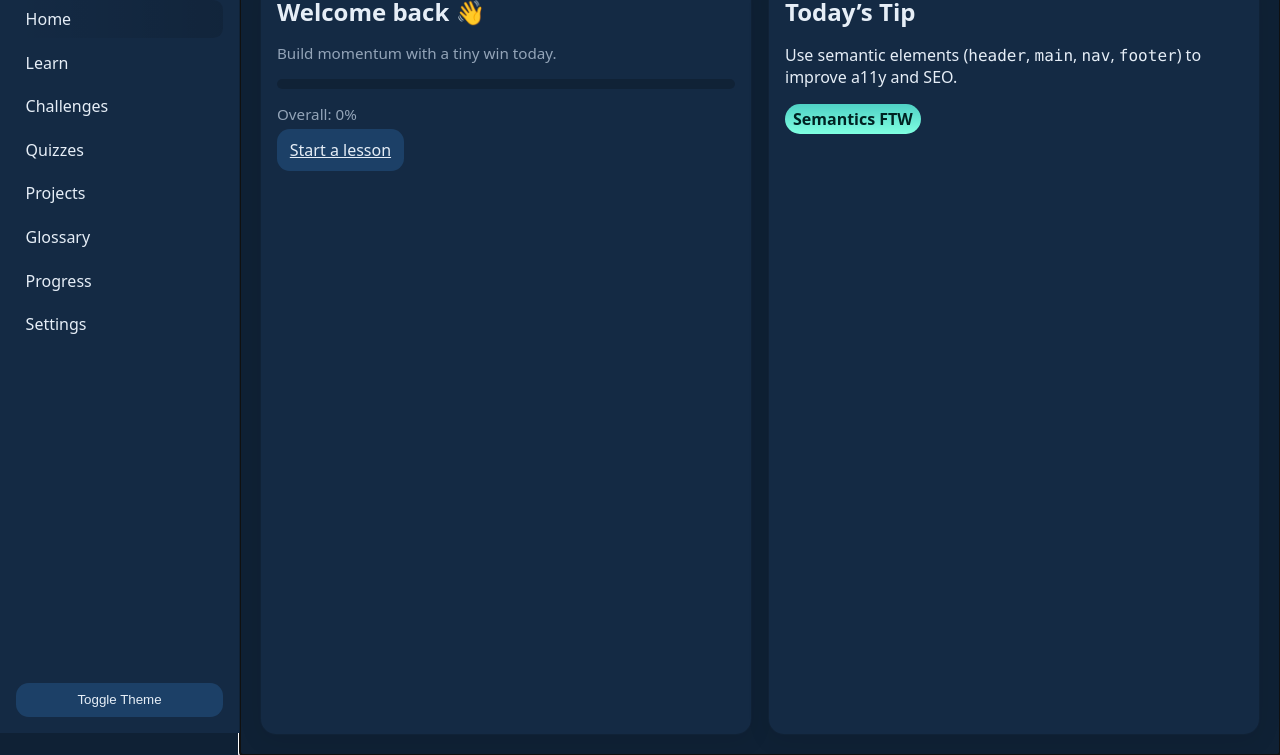
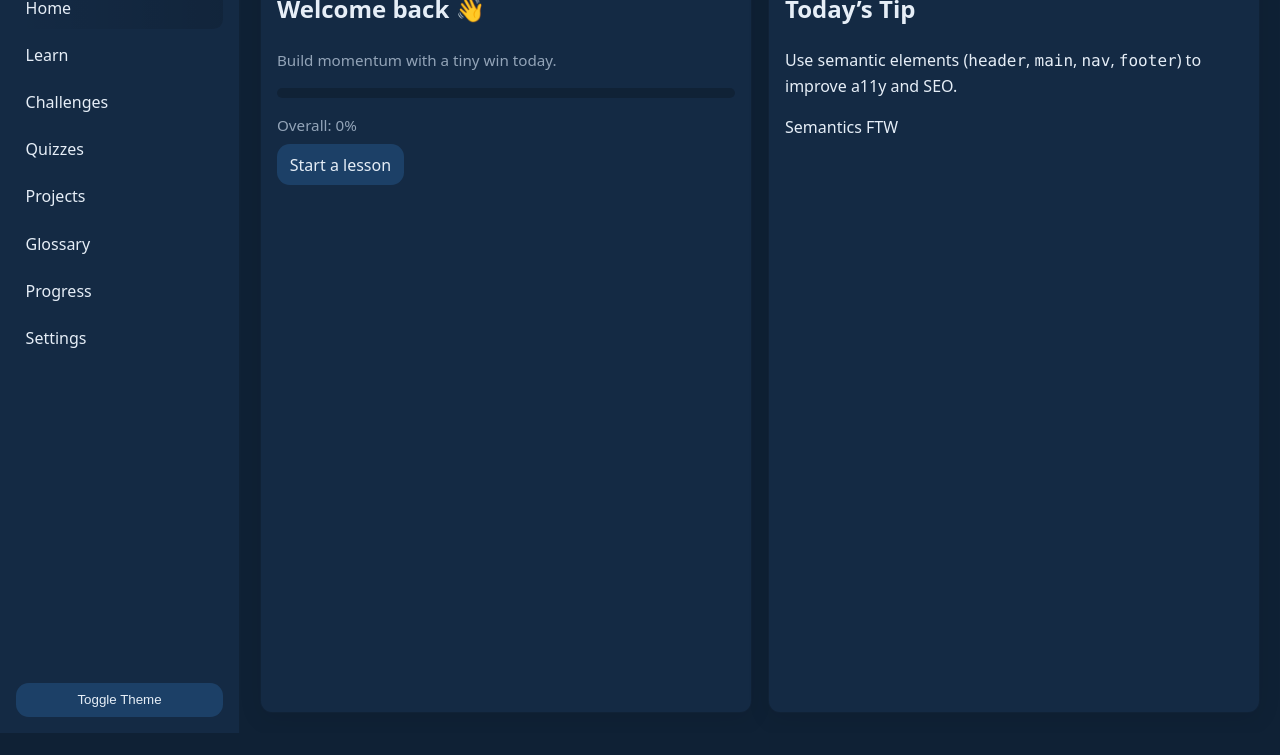
Before and after one commit to AlfieCross/frontend-learning-mvp, a plain HTML site: page index.html in a window 1280 px wide. Shown: the part 67-822 px from the top of the page. After the commit the page ends 800 px from the top, so only its background shows below. Drawn offline with Linux system fonts and the light colour scheme.

Commit message:
updated styles

```diff
--- a/styles.css
+++ b/styles.css
@@ -1,123 +1,234 @@
-:root{
-  /* Design tokens (dark theme default) */
-  --bg:#0f2135;
-  --surface:#142a44;
-  --text:#e6eef7;
-  --muted:#93a4b8;
-  --primary:#1c4067;
-  --accent:#4fd1c5;
-}
-:root.light{
-  /* Light theme overrides */
-  --bg:#f7fbff;
-  --surface:#ffffff;
-  --text:#0b1623;
-  --muted:#5e7186;
-  --primary:#1c4067;
-  --accent:#00ffbb;
+/* =========================
+   Design tokens & themes
+   ========================= */
+:root {
+  /* Dark theme (default) */
+  --bg: #0f2135;
+  --surface: #142a44;
+  --text: #e6eef7;
+  --muted: #93a4b8;
+  --primary: #1c4067;
+  --accent: #4fd1c5;
+
+  /* Layout scales */
+  --radius: 12px;
+  --space-1: .25rem;
+  --space-2: .5rem;
+  --space-3: .75rem;
+  --space-4: 1rem;
+  --space-5: 1.25rem;
+  --space-6: 1.5rem;
+
+  color-scheme: dark light;
 }
 
-*{ box-sizing:border-box }
-html{ scroll-behavior:smooth }
-body{
-  margin:0;
-  font-family: system-ui, -apple-system, Segoe UI, Roboto, Arial;
-  background:var(--bg);
-  color:var(--text);
+:root.light {
+  /* Light theme overrides */
+  --bg: #f7fbff;
+  --surface: #ffffff;
+  --text: #0b1623;
+  --muted: #5e7186;
+  --primary: #1c4067;
+  --accent: #00ffbb;
 }
 
-/* ========== Layout ========== */
-.sidebar{
-  position:fixed;
-  inset:0 auto 0 0;
-  width:240px;
-  background:var(--surface);
-  border-right:1px solid #0003;
-  display:flex;
-  flex-direction:column;
-  gap:.5rem;
-  padding:1rem
-}
-.logo{
-  font-weight:800;
-  text-decoration:none;
-  color:var(--text);
-  font-size:1.25rem
-}
-.sidebar nav{ display:grid; gap:.35rem }
-.sidebar a{
-  padding:.5rem .6rem;
-  border-radius:.6rem;
-  text-decoration:none;
-  color:var(--text)
-}
-.sidebar a:hover,
-.sidebar a[aria-current="page"]{ background:linear-gradient(90deg, #0000, #0002) }
-.btn{
-  margin-top:auto;
-  padding:.6rem .8rem;
-  border:none;
-  border-radius:.8rem;
-  background:var(--primary);
-  color:var(--text);
-  cursor:pointer
-}
-.btn:focus{ outline:3px solid var(--accent); outline-offset:2px }
-
-#app{
-  margin-left:240px;
-  min-height:100dvh;
-  padding:1.25rem;
-  display:grid;
-  gap:1rem
+/* =========================
+     Base & typography
+     ========================= */
+* {
+  box-sizing: border-box;
 }
 
-.card{
-  background:var(--surface);
-  border:1px solid #0003;
-  border-radius:1rem;
-  padding:1rem;
-  box-shadow:0 6px 24px #00000013
+html {
+  scroll-behavior: smooth;
 }
-.grid{ display:grid; gap:1rem }
-.grid.cols-2{ grid-template-columns:repeat(2, minmax(0,1fr)) }
-.grid.cols-3{ grid-template-columns:repeat(3, minmax(0,1fr)) }
 
-h1,h2{ margin:.2rem 0 .6rem }
-.small{ color:var(--muted); font-size:.95rem }
-.badge{
-  display:inline-block;
-  background:linear-gradient(180deg, var(--accent), #7fffe1);
-  color:#022;
-  padding:.25rem .5rem;
-  border-radius:999px;
-  font-weight:700
+body {
+  margin: 0;
+  font-family: system-ui, -apple-system, "Segoe UI", Roboto, Arial, sans-serif;
+  background: var(--bg);
+  color: var(--text);
+  line-height: 1.6;
 }
-.progress{
-  height:10px;
-  background:#0003;
-  border-radius:999px;
-  overflow:hidden
+
+a {
+  color: inherit;
+  text-decoration: none;
 }
-.progress>span{ display:block; height:100%; background:var(--accent); width:0 }
 
-/* Lesson details styling */
-details{ background:#0001; border:1px solid #0003; border-radius:.6rem; padding:.5rem .75rem; margin:.5rem 0 }
-details>summary{ cursor:pointer; font-weight:600; outline: none }
-details[open]{ background:#0002 }
-pre{ background:#0002; padding:.5rem .75rem; border-radius:.5rem; overflow:auto }
-code, pre{ font-family: ui-monospace, SFMono-Regular, Menlo, Consolas, "Liberation Mono", monospace; }
+a:hover {
+  text-decoration: underline;
+}
 
-/* ========== Responsive ========== */
-@media (max-width: 860px){
-  .sidebar{
-    inset:auto 0 0 0;
-    height:64px;
-    width:auto;
-    flex-direction:row;
-    align-items:center;
-    gap:.75rem;
+/* Better focus for keyboard users */
+:focus-visible {
+  outline: 3px solid var(--accent);
+  outline-offset: 2px;
+}
+
+/* Skip link */
+.skip-link {
+  position: absolute;
+  left: -9999px;
+  top: 0;
+  padding: var(--space-2) var(--space-3);
+  background: var(--accent);
+  color: #022;
+  border-radius: 999px;
+  font-weight: 700;
+}
+
+.skip-link:focus {
+  left: var(--space-4);
+  top: var(--space-4);
+}
+
+/* =========================
+     Layout: sidebar + app
+     ========================= */
+.sidebar {
+  position: fixed;
+  inset: 0 auto 0 0;
+  width: 240px;
+  background: var(--surface);
+  border-right: 1px solid #0003;
+  display: flex;
+  flex-direction: column;
+  gap: var(--space-2);
+  padding: var(--space-4);
+}
+
+.logo {
+  font-weight: 800;
+  font-size: 1.2rem;
+  color: var(--text);
+}
+
+.sidebar nav {
+  display: grid;
+  gap: .35rem;
+}
+
+.sidebar nav a {
+  padding: .5rem .6rem;
+  border-radius: .6rem;
+  color: var(--text);
+}
+
+.sidebar nav a:hover,
+.sidebar nav a[aria-current="page"] {
+  background: linear-gradient(90deg, #0000, #0002);
+  text-decoration: none;
+}
+
+.btn {
+  margin-top: auto;
+  padding: .6rem .8rem;
+  border: none;
+  border-radius: .8rem;
+  background: var(--primary);
+  color: var(--text);
+  cursor: pointer;
+}
+
+/* Main app container (views injected by JS) */
+#app {
+  margin-left: 240px;
+  min-height: 100dvh;
+  padding: var(--space-5);
+  display: grid;
+  gap: var(--space-4);
+}
+
+/* =========================
+     Components
+     ========================= */
+.card {
+  background: var(--surface);
+  border: 1px solid #0003;
+  border-radius: var(--radius);
+  padding: var(--space-4);
+  box-shadow: 0 6px 24px #00000013;
+}
+
+.small {
+  color: var(--muted);
+  font-size: .95rem;
+}
+
+.grid {
+  display: grid;
+  gap: var(--space-4);
+}
+
+.grid.cols-2 {
+  grid-template-columns: repeat(2, minmax(0, 1fr));
+}
+
+.grid.cols-3 {
+  grid-template-columns: repeat(3, minmax(0, 1fr));
+}
+
+.progress {
+  height: 10px;
+  background: #0003;
+  border-radius: 999px;
+  overflow: hidden;
+}
+
+.progress>span {
+  display: block;
+  height: 100%;
+  background: var(--accent);
+  width: 0;
+}
+
+/* Code blocks (for lesson snippets) */
+pre {
+  background: #0002;
+  padding: var(--space-3);
+  border-radius: .5rem;
+  overflow: auto;
+}
+
+code,
+pre {
+  font-family: ui-monospace, SFMono-Regular, Menlo, Consolas, "Liberation Mono", monospace;
+}
+
+/* =========================
+     Responsive
+     ========================= */
+@media (max-width: 860px) {
+  .sidebar {
+    inset: auto 0 0 0;
+    height: 64px;
+    width: auto;
+    flex-direction: row;
+    align-items: center;
+    gap: var(--space-3);
   }
-  .sidebar nav{ grid-auto-flow:column; overflow:auto; white-space:nowrap }
-  #app{ margin:0; padding:1rem }
+
+  .sidebar nav {
+    grid-auto-flow: column;
+    overflow: auto;
+    white-space: nowrap;
+  }
+
+  #app {
+    margin: 0;
+    padding: var(--space-4);
+  }
 }
+
+/* =========================
+     Motion preferences
+     ========================= */
+@media (prefers-reduced-motion: reduce) {
+  * {
+    animation-duration: 0.01ms !important;
+    animation-iteration-count: 1 !important;
+    transition-duration: 0.01ms !important;
+    scroll-behavior: auto !important;
+  }
+}
```
